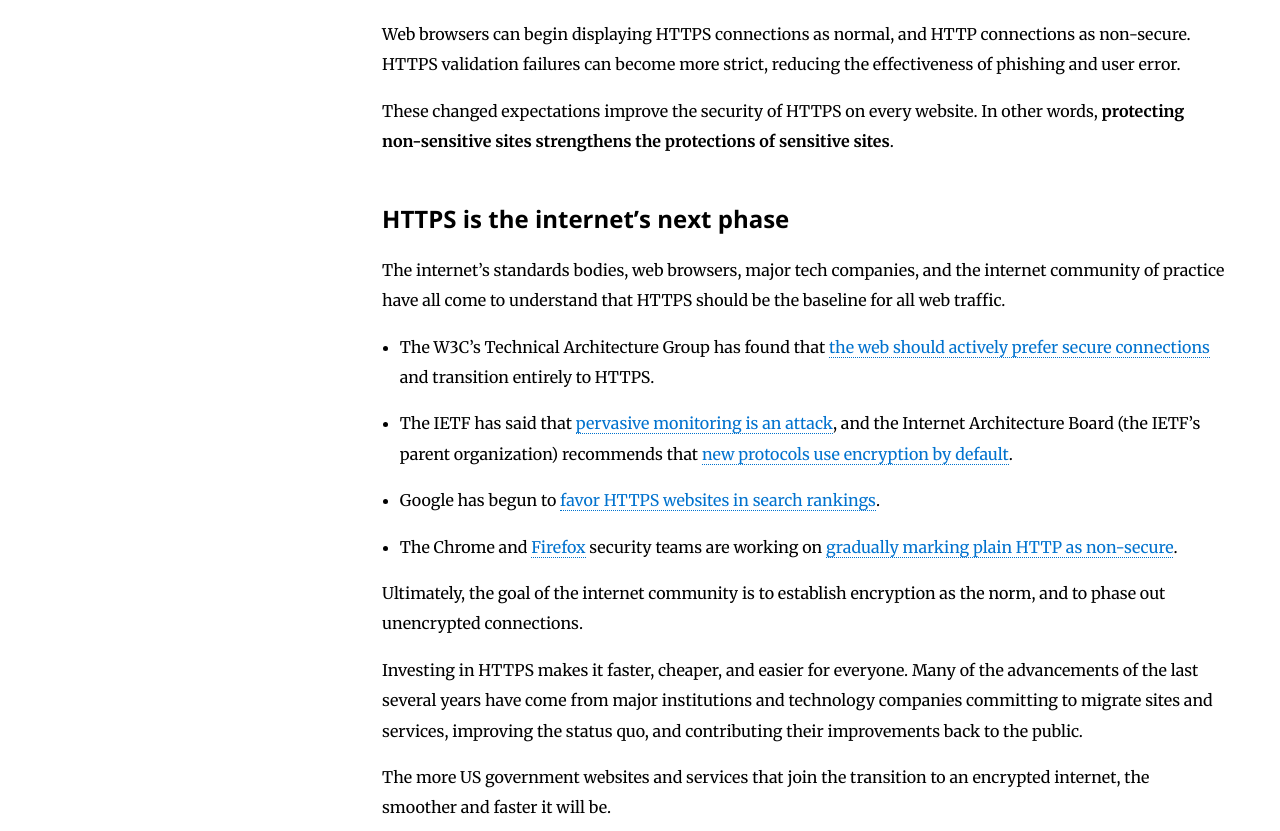
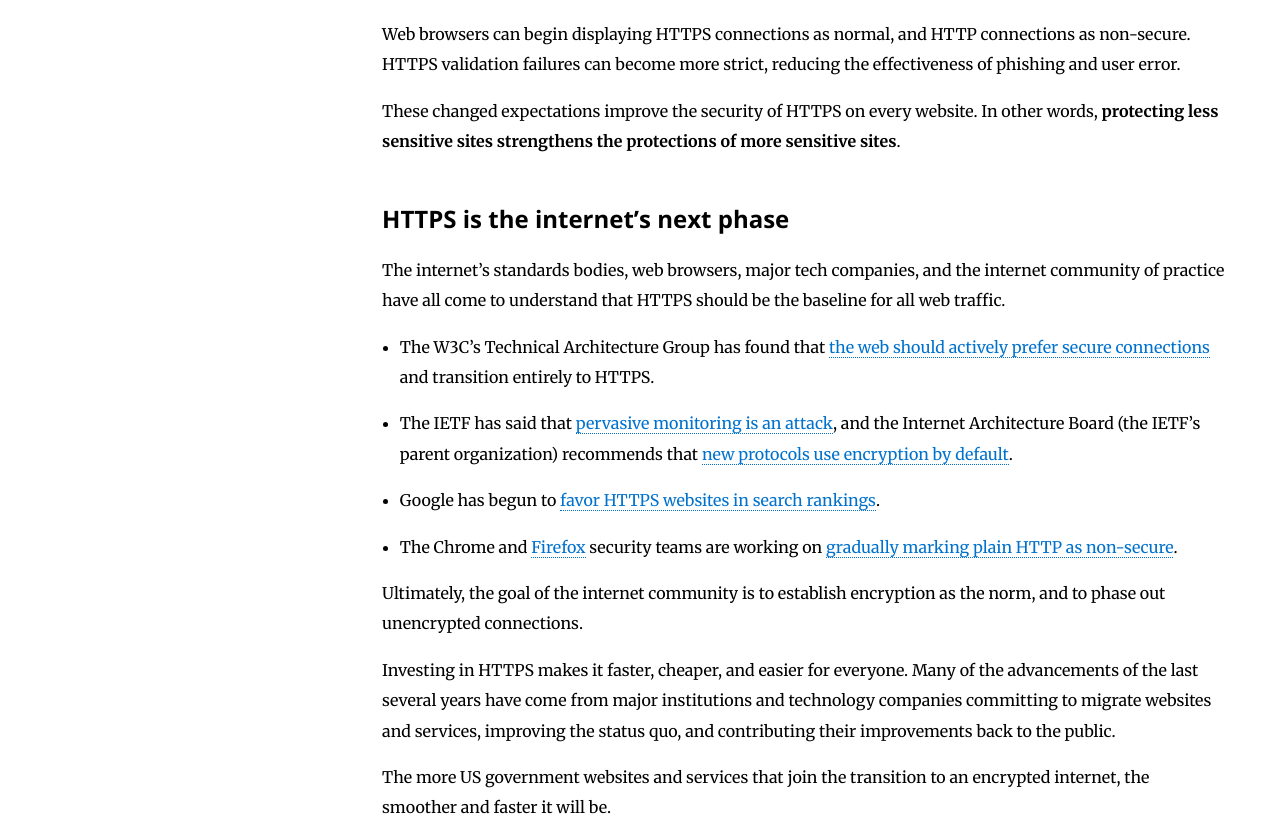
Before and after one commit to GSA/https, a Jekyll site: the page built from pages/everything.md, in a window 1280 px wide and 1400 px high, scrolled down 253 px. Shown: the part 561-1392 px from the top of the window. Built offline with Jekyll 4.4.1, drawn with Linux system fonts in a browser that asks for light colours; Markdown is read by kramdown in place of the engine named in the settings; some of the changed text lies outside the part shown.

Commit message:
express sensitivity differently

```diff
--- a/pages/everything.md
+++ b/pages/everything.md
@@ -24,7 +24,7 @@ Widespread use of HTTPS also means that clients can begin assuming HTTPS with mo
 
 Web browsers can begin displaying HTTPS connections as normal, and HTTP connections as non-secure. HTTPS validation failures can become more strict, reducing the effectiveness of phishing and user error.
 
-These changed expectations improve the security of HTTPS on every website. In other words, **protecting non-sensitive sites strengthens the protections of sensitive sites**.
+These changed expectations improve the security of HTTPS on every website. In other words, **protecting less sensitive sites strengthens the protections of more sensitive sites**.
 
 ## HTTPS is the internet's next phase
 
@@ -37,6 +37,6 @@ The internet's standards bodies, web browsers, major tech companies, and the int
 
 Ultimately, the goal of the internet community is to establish encryption as the norm, and to phase out unencrypted connections.
 
-Investing in HTTPS makes it faster, cheaper, and easier for everyone. Many of the advancements of the last several years have come from major institutions and technology companies committing to migrate sites and services, improving the status quo, and contributing their improvements back to the public.
+Investing in HTTPS makes it faster, cheaper, and easier for everyone. Many of the advancements of the last several years have come from major institutions and technology companies committing to migrate websites and services, improving the status quo, and contributing their improvements back to the public.
 
 The more US government websites and services that join the transition to an encrypted internet, the smoother and faster it will be.
```
Also changed, not shown: other parts of pages/everything.md (+1 -1 lines).
